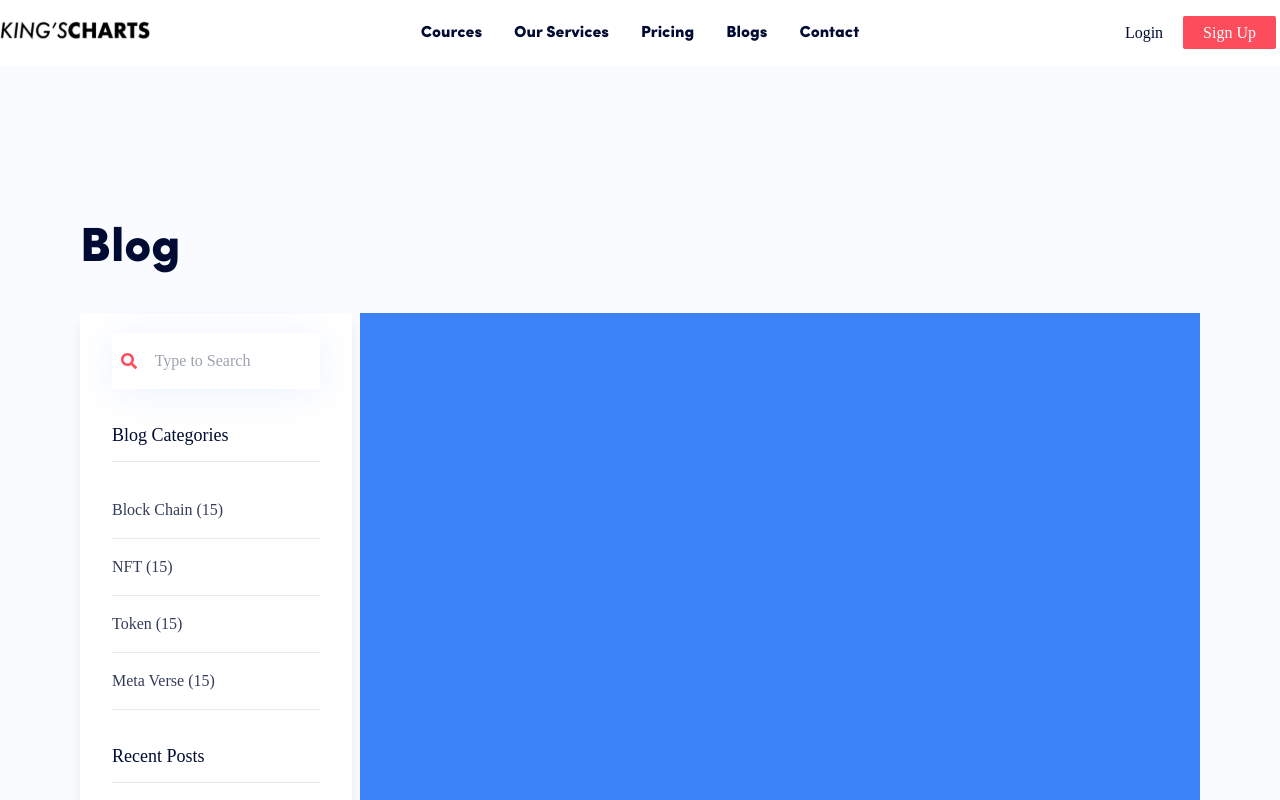
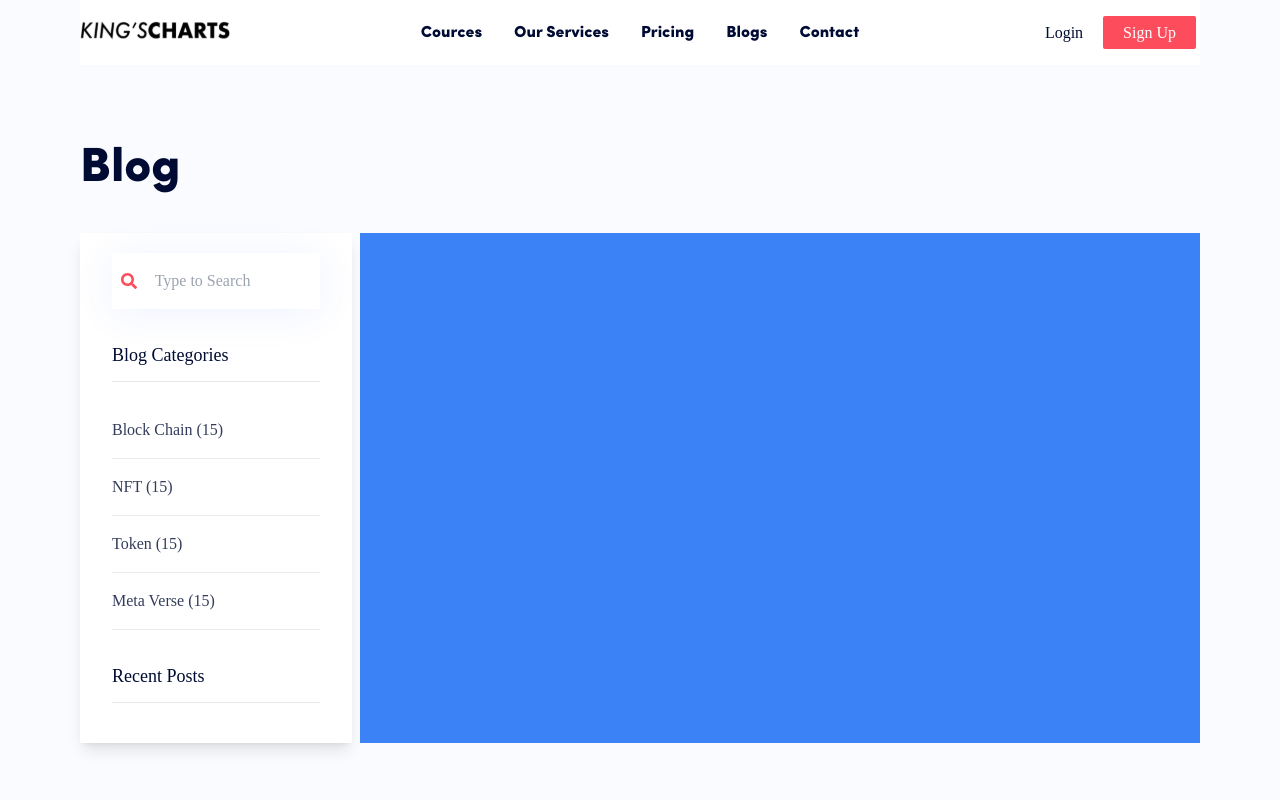
Before and after one commit to HaraDev001/kingschart, a Next.js app: page /blogs in a window 1280 px wide. Shown: the top 800 px of the page. Built offline with nearby package versions, Linux system fonts and the light colour scheme; a web font is replaced by a local one.

Commit message:
Updated header problem

```diff
--- a/pages/blogs/index.js
+++ b/pages/blogs/index.js
@@ -2,8 +2,6 @@ import Head from "next/head";
 import BlogsSideBar from "../../components/BlogsSideBar";
 import FooterAlt from "../../components/FooterALT";
 import Header from "../../components/Header";
-
-
 
 export default function Home() {
   return (
@@ -11,20 +9,21 @@ export default function Home() {
       <Head>
         <title>King's Charts Blogs</title>
       </Head>
+      <div className="container mx-auto px-5 lg:px-20">
         <Header />
-            <div className="mt-20 py-20 container mx-auto px-5 lg:px-20">
+      </div>
+
+      <div className="py-20 container mx-auto px-5 lg:px-20">
         <h1 className="text-5xl font-bold">Blog</h1>
         <div className="flex mt-10 justify-between">
           <div className="w-3/12 pr-2">
             <BlogsSideBar />
           </div>
 
-                    <div className="w-9/12 bg-blue-500 pl-2">
-
-                    </div>
+          <div className="w-9/12 bg-blue-500 pl-2"></div>
         </div>
       </div>
       <FooterAlt />
     </div>
-    )
+  );
 }
--- a/pages/contact.js
+++ b/pages/contact.js
@@ -9,7 +9,9 @@ export default function Contact() {
         <title>Contact Us - King's Chart</title>
       </Head>
 
-      <Header />
+      <div className="container mx-auto px-5 lg:px-20">
+        <Header />
+      </div>
       <div className="container mx-auto px-5 lg:px-20">
         <div className="mt-10">
           <h1 className="text-5xl font-bold">Contact Us</h1>
--- a/pages/index.js
+++ b/pages/index.js
@@ -89,13 +89,15 @@ export default function Home() {
       ) : (
         ""
       )}
-
+      <div className="container mx-auto px-5 lg:px-20">
+        <Header />
+      </div>
       <div
         className="min-h-screen w-screen flex items-center justify-center relative"
         style={{ backgroundImage: "url('/herobg.png')" }}
       >
         <img src="/ellipse.png" className="absolute left-0 mt-36 -z-10" />
-        <Header />
+
         <div className="flex lg:min-h-screen items-center w-full flex-col lg:flex-row mt-30 lg:mt-auto">
           <div className="lg:pl-20 lg:w-1/3 px-10 lg:px-0">
             <div>
--- a/pages/pricing.js
+++ b/pages/pricing.js
@@ -14,8 +14,10 @@ export default function Pricing() {
         <meta name="viewport" content="width=device-width, initial-scale=1.0" />
       </Head>
 
-      <Header />
-      <div className="contanier mx-auto px-5 lg:px-20 bg-[rgba(144,168,254,0.05)] mt-16 pt-20 relative">
+      <div className="container mx-auto px-5 lg:px-20">
+        <Header />
+      </div>
+      <div className="contanier mx-auto px-5 lg:px-20 bg-[rgba(144,168,254,0.05)] pt-20 relative">
         <h1 className="text-6xl font-bold">Pricing &amp; Plans</h1>
         <img className="top-0 right-0 absolute z-0" src="/quater.svg" />
         <div className="text-center ">
```
Lines whose indentation alone changed are shown as unchanged.
